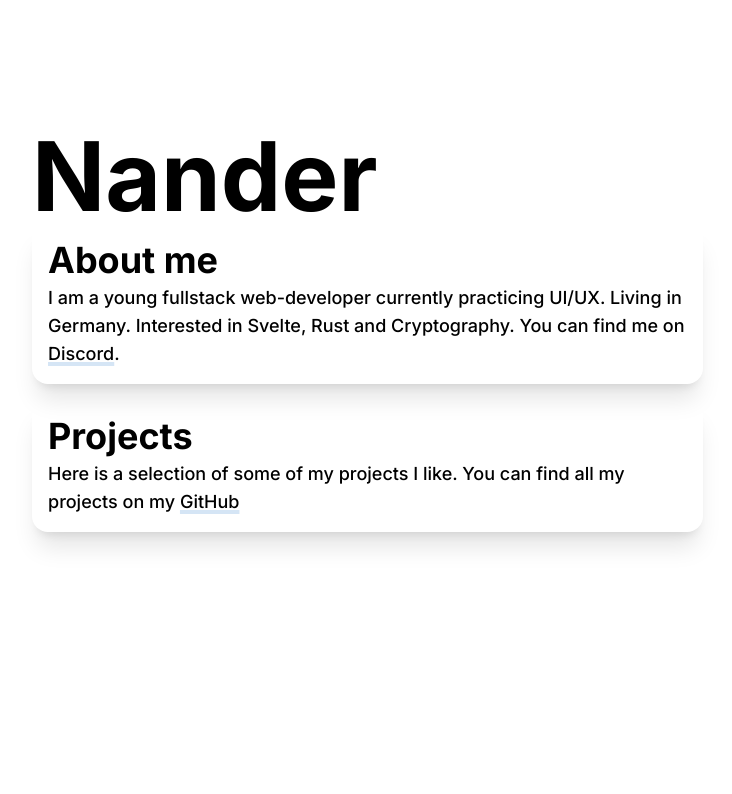
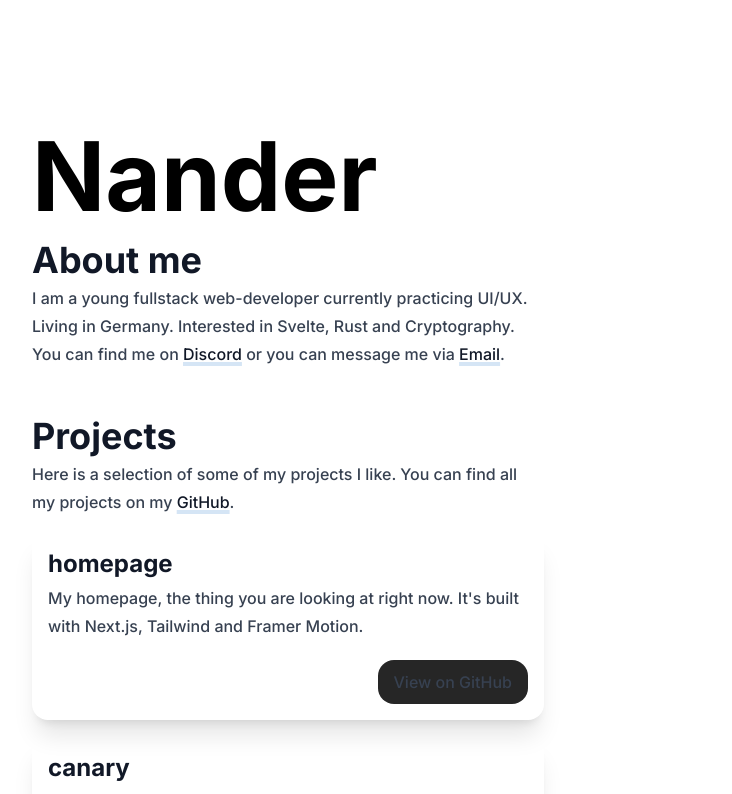
Before and after one commit to nanderLP/nander.dev, a Next.js app: page / in a window 1280 px wide. Shown: the top 794 px of the page, without its empty margins (16-748 px from the left). Built offline with nearby package versions, Linux system fonts and the light colour scheme.

Commit message:
remove trash and build new thing

```diff
--- a/package.json
+++ b/package.json
@@ -13,6 +13,7 @@
     "react-dom": "17.0.2"
   },
   "devDependencies": {
+    "@tailwindcss/typography": "^0.5.0",
     "@types/react": "^17.0.38",
     "autoprefixer": "^10.4.1",
     "eslint": "8.5.0",
--- a/src/components/Box.tsx
+++ b/src/components/Box.tsx
@@ -1,59 +1,15 @@
-import { motion, useAnimation } from "framer-motion";
-import Link from "next/link";
-import { useRouter } from "next/router";
-import { FC, useState } from "react";
-import { BoxProps } from "../types/Box";
-import styles from "../Box.module.css";
+import { FC } from "react";
 
-const Box: FC<BoxProps> = ({ children, ...props }) => {
-  const boxControls = useAnimation();
-  const textControls = useAnimation();
-  const router = useRouter();
-
-  const handleTap = async () => {
-    Promise.all([
-      textControls.start({ fontSize: "60px" }),
-      ,
-      boxControls.start(
-        {
-          left: 0,
-          top: 0,
-          borderRadius: "0px",
-          minWidth: "100vw",
-          minHeight: "100vh",
-          zIndex: 100,
-        },
-        { type: "tween" }
-      ),
-    ]).then(async () => {
-      console.log("push to", props.href);
-      // making this function async somehow fixes the route push
-      router.push(props.href+"?a", props.href);
-    });
-    //router.push(props.href);
-  };
-
-  /* whileHover={popped ? undefined : { borderRadius: "12px" }}*/
-
-  return (
-    <motion.div
-      animate={boxControls}
-      onTap={handleTap}
-      whileTap={{ scale: 0.9 }}
-      className={`bg-${props.color} absolute rounded-3xl p-4 cursor-pointer flex items-center justify-center`}
-    >
-      <a>
-        <motion.h1
-          animate={textControls}
-          style={{ fontSize: "24px" }}
-          className="text-gray-900"
-        >
-          {props.title}
-        </motion.h1>
-        {children}
-      </a>
-    </motion.div>
-  );
-};
+const Box: FC<{ title: string; subtitle?: string }> = ({
+  children,
+  title,
+  subtitle,
+}) => (
+  <div className="prose dark:prose-invert p-4 shadow-xl flex flex-col dark:bg-neutral-900 rounded-2xl">
+    <h2 className="mb-1">{title}</h2>
+    {subtitle && <h3 className="text-sm">{subtitle}</h3>}
+    {children}
+  </div>
+);
 
 export default Box;
--- /dev/null
+++ b/src/components/Button.tsx
@@ -0,0 +1,9 @@
+import { FC } from "react";
+
+const Button: FC = ({ children, ...props }) => (
+  <button className={`bg-neutral-800 py-2 px-4 rounded-2xl`} {...props}>
+    {children}
+  </button>
+);
+
+export default Button;
--- a/src/components/Navbar.tsx
+++ /dev/null
@@ -1,104 +0,0 @@
-import { AnimatePresence, motion, TargetAndTransition } from "framer-motion";
-import { useRouter } from "next/router";
-import { FC, useEffect, useState } from "react";
-import { BoxProps } from "../types/Box";
-import Box from "./Box";
-
-type NavbarProps = {
-  route: string;
-};
-
-const Navbar: FC<NavbarProps> = ({ route }) => {
-  const router = useRouter();
-  const [showFullscreen, setShowFullscreen] = useState(true);
-
-  useEffect(() => {
-    setTimeout(() => setShowFullscreen(false));
-  });
-
-  const boxes: BoxProps[] = [
-    {
-      title: "Home",
-      color: "green",
-      href: "/",
-    },
-    {
-      title: "About",
-      color: "blue",
-      href: "/about",
-    },
-    {
-      title: "Blog",
-      color: "red",
-      href: "/blog",
-    },
-  ];
-
-  const variants = {
-    full: {
-      width: "100%",
-      minHeight: "100vh",
-    },
-    box: {
-      width: "10%",
-      minHeight: "5vh",
-      borderRadius: "16px",
-      marginLeft: "2rem",
-      marginTop: "1rem",
-    },
-  };
-
-  const currentRoute = boxes.find((box) => box.href === route) as BoxProps;
-  boxes.splice(boxes.indexOf(currentRoute), 1);
-
-  return (
-    <motion.nav className="hidden lg:flex" layout="size">
-      {showFullscreen ? (
-        <motion.div
-          className={`w-full flex items-center justify-center min-h-screen bg-${currentRoute.color} z-10`}
-          style={{ fontSize: "60px" }}
-          layoutId="current"
-        >
-          <motion.p layout layoutId="currentText">
-            {currentRoute.title}
-          </motion.p>
-        </motion.div>
-      ) : (
-        <motion.div
-          className={`bg-${currentRoute.color} p-4 flex items-center justify-center mt-4 ml-8 rounded-2xl`}
-          whileTap={{ scale: 0.9 }}
-          layoutId="current"
-        >
-          <motion.p
-            layout
-            layoutId="currentText"
-            style={{ fontSize: "24px" }}
-            className="select-none"
-          >
-            {currentRoute.title}
-          </motion.p>
-        </motion.div>
-      )}
-      {boxes.map((boxProps, i) => (
-        <motion.button
-          className={`bg-white-900 p-4 flex items-center justify-center mt-4 rounded-2xl`}
-          key={i}
-          initial={{ opacity: 0 }}
-          animate={{ opacity: 1, transition: { delay: 0.5 } }}
-          whileHover={{
-            backgroundColor: "lightgray",
-            transition: { ease: "easeOut", duration: 2 },
-          }}
-          whileTap={{ scale: 0.9 }}
-          onTap={() => router.push(boxProps.href + "?b", boxProps.href)}
-        >
-          <motion.p layout style={{ fontSize: "24px" }} className="select-none">
-            {boxProps.title}
-          </motion.p>
-        </motion.button>
-      ))}
-    </motion.nav>
-  );
-};
-
-export default Navbar;
--- a/src/components/OldNavbar.tsx
+++ /dev/null
@@ -1,103 +0,0 @@
-import { motion, TargetAndTransition } from "framer-motion";
-import { useRouter } from "next/router";
-import { FC, useEffect } from "react";
-import { BoxProps } from "../types/Box";
-import Box from "./Box";
-
-type NavbarProps = {
-  route: string;
-};
-
-const Navbar: FC<NavbarProps> = ({ route }) => {
-  const router = useRouter();
-
-  const animate = router.query.a !== undefined;
-
-  console.log(animate);
-
-  const boxes: BoxProps[] = [
-    {
-      title: "Home",
-      color: "green",
-      href: "/",
-    },
-    {
-      title: "About",
-      color: "blue",
-      href: "/about",
-    },
-    {
-      title: "Blog",
-      color: "red",
-      href: "/blog",
-    },
-  ];
-
-  const variants = {
-    full: {
-      width: "100%",
-      minHeight: "100vh",
-    },
-    box: {
-      width: "10%",
-      minHeight: "5vh",
-      borderRadius: "16px",
-      marginLeft: "2rem",
-      marginTop: "1rem",
-    },
-  };
-
-  const currentRoute = boxes.find((box) => box.href === route) as BoxProps;
-  boxes.splice(boxes.indexOf(currentRoute), 1);
-
-  return (
-    <motion.nav className="hidden lg:flex">
-      <motion.div
-        className={`bg-${currentRoute.color} p-4 flex items-center justify-center z-10`}
-        variants={variants}
-        initial={animate ? "full" : "box"}
-        animate={animate ? "box" : undefined}
-        transition={{
-          duration: 1,
-        }}
-      >
-        <motion.p
-          className="text-gray-900 select-none"
-          style={{ fontSize: animate ? "60px" : "24px" }}
-          animate={
-            animate
-              ? {
-                  fontSize: "24px",
-                }
-              : undefined
-          }
-          transition={{ duration: 1 }}
-        >
-          {currentRoute.title}
-        </motion.p>
-      </motion.div>
-      {boxes.map((boxProps, i) => (
-        <motion.div
-          className={`bg-white-900 hover:bg-${boxProps.color} p-4 flex absolute items-center justify-center mt-4 ml-8 rounded-2xl`}
-          key={i}
-          whileTap={{ scale: 0.9 }}
-          onTap={() => router.push(boxProps.href + "?b", boxProps.href)}
-          style={{
-            marginLeft: `calc(2rem + 10% + 1% + ${i} * 11%)`,
-            width: "10%",
-            minHeight: "5vh",
-          }}
-        >
-          <p
-            style={{ fontSize: "24px", lineHeight: 1 }}
-            className="select-none"
-          >
-            {boxProps.title}
-          </p>
-        </motion.div>
-      ))}
-    </motion.nav>
-  );
-};
-
-export default Navbar;
--- a/src/pages/_document.tsx
+++ b/src/pages/_document.tsx
@@ -18,6 +18,7 @@ class MyDocument extends Document {
       <Html lang="en">
         <Head>
           <meta name="description" content="Homepage of Nander" />
+          <meta name="color-scheme" content="light dark"/>
           <link rel="preconnect" href="https://fonts.googleapis.com" />
           <link rel="preconnect" href="https://fonts.gstatic.com" crossOrigin="" />
           <link
--- a/src/pages/index.tsx
+++ b/src/pages/index.tsx
@@ -1,17 +1,36 @@
+import { motion } from "framer-motion";
 import { NextPage } from "next";
 import Head from "next/head";
 
 import { FC } from "react";
+import Box from "../components/Box";
+import Section from "../components/Box";
+import Button from "../components/Button";
 
 const Home: NextPage = () => {
   // TODO: dynamic title (Nander | ~/home etc.)
 
-  const Section: FC<{ title: string }> = ({ children, title }) => (
-    <section className="p-4 shadow-xl rounded-2xl">
-      <h2 className="font-bold text-4xl mb-1">{title}</h2>
-      <p className="text-lg">{children}</p>
-    </section>
-  );
+  const projects = [
+    {
+      title: "homepage",
+      description:
+        "My homepage, the thing you are looking at right now. It's built with Next.js, Tailwind and Framer Motion.",
+      repository: "nander.dev",
+      url: undefined,
+    },
+    {
+      title: "canary",
+      description:
+        "A little project that experiments with the latest Chrome Canary features, built with SvelteKit. I will update it occasionally.",
+      repository: "canary",
+      url: "https://lab.nander.dev",
+    },
+    {
+      title: "more coming soon...",
+      description:
+        "I really like starting things and then losing motivation or finding something else. Even though my profile is kind of empty right now, I have lots of private projects that I will finish eventually.",
+    },
+  ];
 
   return (
     <div>
@@ -21,11 +40,14 @@ const Home: NextPage = () => {
         <link rel="icon" href="/favicon.ico" />
       </Head>
 
-      <main className="mx-12 mt-16 md:mt-32">
-        <h1 className="font-bold text-8xl text-center md:text-left">Nander</h1>
-        <div className="flex flex-wrap flex-col gap-4 max-w-prose">
-          <div>
-            <Section title="About me">
+      <main className="mx-12 mt-16 md:mt-32 flex flex-col items-center md:items-start text-center xs:text-left md:prose-h2:text-left">
+        <h1 className="font-bold text-6xl sm:text-8xl mb-4 text-center md:text-left">
+          Nander
+        </h1>
+        <div className="flex flex-wrap flex-col gap-4 max-w-lg">
+          <section className="prose dark:prose-invert prose-headings:mb-1">
+            <h2 className="text-4xl font-bold">About me</h2>
+            <p>
               I am a young fullstack web-developer currently practicing UI/UX.
               Living in Germany. Interested in Svelte, Rust and Cryptography.
               You can find me on{" "}
@@ -35,13 +57,24 @@ const Home: NextPage = () => {
                 title="Nander#0001"
               >
                 Discord
+              </a>{" "}
+              or you can message me via{" "}
+              <a
+                href="mailto:nander@nander.dev"
+                title="nander@nander.dev"
+                className="underline decoration-blue decoration-4"
+              >
+                Email
               </a>
               .
-            </Section>
-          </div>
-          <Section title="Projects">
-            Here is a selection of some of my projects I like. You can find all
-            my projects on my{" "}
+            </p>
+          </section>
+          <section className="flex flex-col mt-8 gap-4">
+            <div className="prose dark:prose-invert prose-headings:mb-1">
+              <h2 className="text-4xl font-bold">Projects</h2>
+              <p>
+                Here is a selection of some of my projects I like. You can find
+                all my projects on my{" "}
                 <a
                   href="https://github.com/nanderLP"
                   className="underline decoration-blue decoration-4"
@@ -49,7 +82,18 @@ const Home: NextPage = () => {
                 >
                   GitHub
                 </a>
-          </Section>
+                .
+              </p>
+            </div>
+            {projects.map(({ title, description, repository, url }, i) => {
+              return (
+                <Box title={title} key={i}>
+                  <p>{description}</p>
+                  <div className="self-end"><Button>View on GitHub</Button></div>
+                </Box>
+              );
+            })}
+          </section>
         </div>
       </main>
     </div>
--- a/src/styles/globals.css
+++ b/src/styles/globals.css
@@ -1,7 +1,4 @@
 @tailwind base;
+
 @tailwind components;
 @tailwind utilities;
-
-body {
-    overflow: hidden;
-}
```
Also changed, not shown: src/components/Link.tsx (deleted, +0 -11 lines), tailwind.config.js (+8 -1 lines), src/components/Box.module.css (deleted), src/components/Projects.tsx (added), 1 other file (tests, documents, lock files or other folders). Lines whose indentation alone changed are shown as unchanged.
